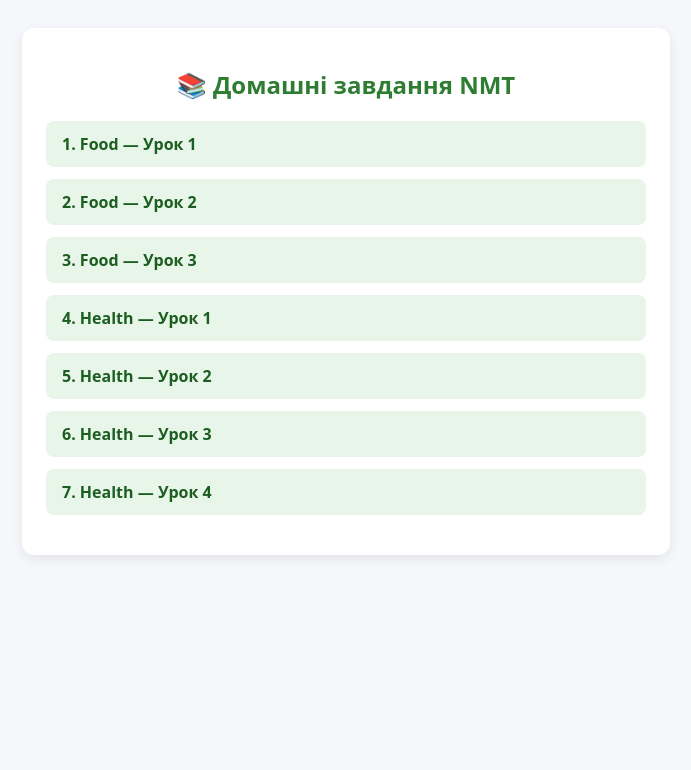
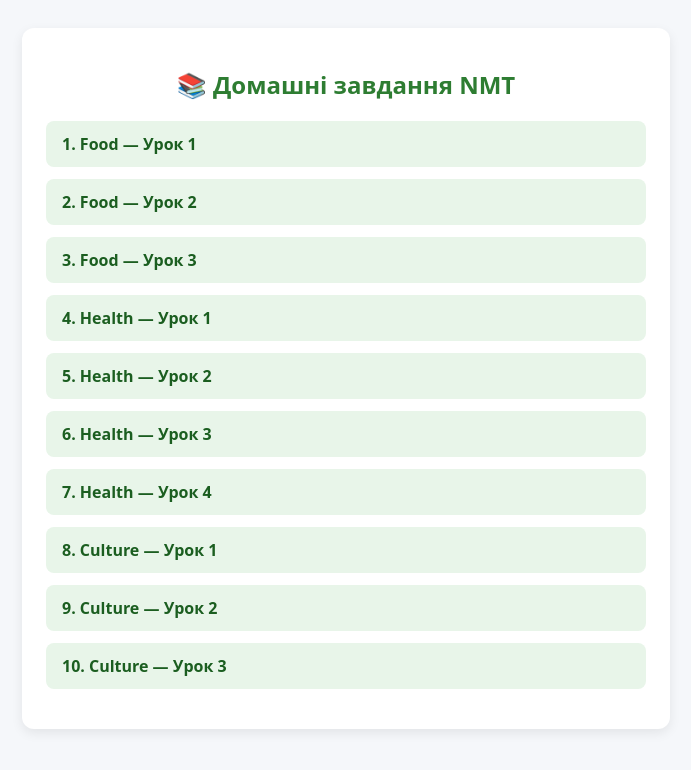
Before and after one commit to marvorsina-Morilka/NMT, a plain HTML site: page index.html in a window 1280 px wide. Shown: the whole page, without its empty margins (294-985 px from the left). Drawn offline with Linux system fonts and the light colour scheme.

Commit message:
Update index.html

```diff
--- a/index.html
+++ b/index.html
@@ -25,6 +25,9 @@
             <li class="lesson-item"><a class="lesson-link" href="NMT_Health_hw2_Interactive.html">5. Health — Урок 2</a></li>
             <li class="lesson-item"><a class="lesson-link" href="NMT_Health_hw3_Interactive.html">6. Health — Урок 3</a></li>
             <li class="lesson-item"><a class="lesson-link" href="NMT_Health_hw4_Interactive.html">7. Health — Урок 4</a></li>
+            <li class="lesson-item"><a class="lesson-link" href="culture_urok_1.html">8. Culture — Урок 1</a></li>
+            <li class="lesson-item"><a class="lesson-link" href="culture_urok_2.html">9. Culture — Урок 2</a></li>
+            <li class="lesson-item"><a class="lesson-link" href="culture_urok_3.html">10. Culture — Урок 3</a></li>
         </ul>
     </div>
 </body>
```
